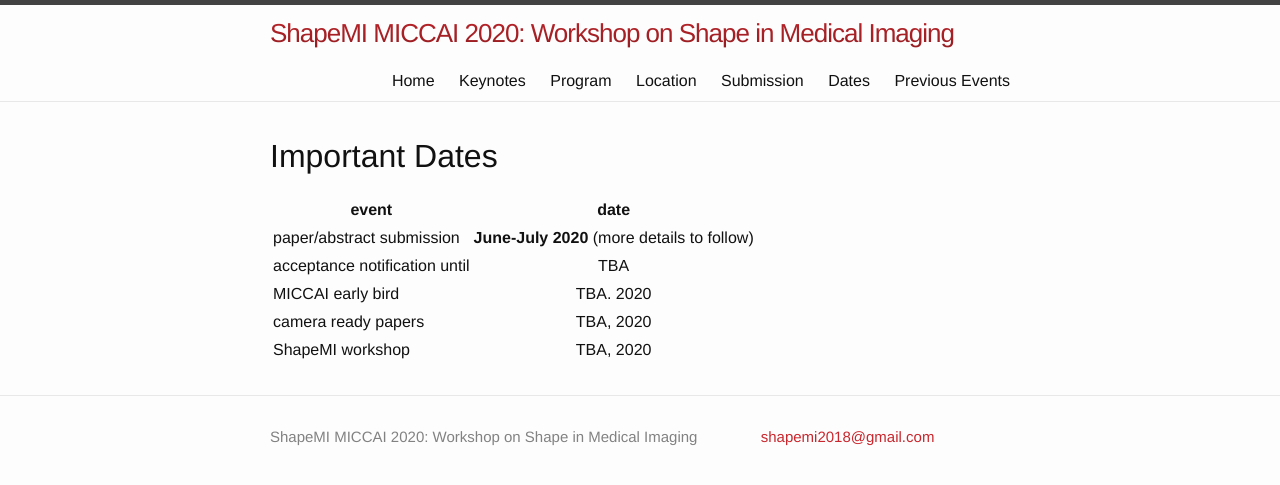
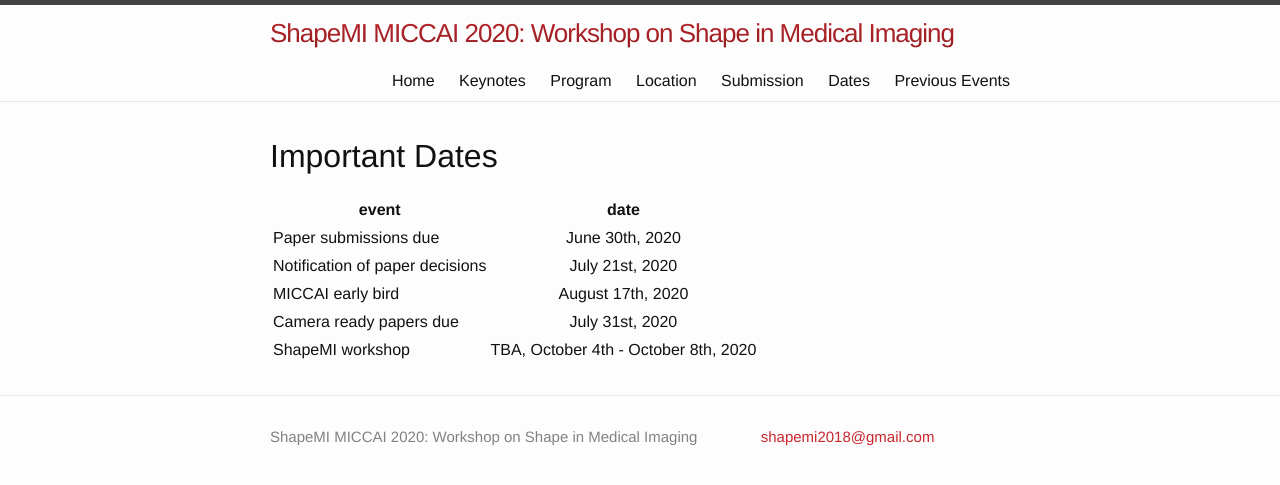
Before and after one commit to shapemi/shapemi2020, a Jekyll site: the page built from dates/index.md, in a window 1280 px wide. Shown: the top 485 px of the page. Built offline with Jekyll 4.4.1, drawn with Linux system fonts in a browser that asks for light colours.

Commit message:
ENH Update Dates

```diff
--- a/dates/index.md
+++ b/dates/index.md
@@ -8,8 +8,8 @@
 
 | event | date |
 |---|:---:|
-| paper/abstract submission | **June-July 2020** (more details to follow)  |
-| acceptance notification until | TBA |
-| MICCAI early bird | TBA. 2020 |
-| camera ready papers | TBA, 2020 |
-| ShapeMI workshop | TBA, 2020  |
+| Paper submissions due | June 30th, 2020 |
+| Notification of paper decisions | July 21st, 2020 |
+| MICCAI early bird | August 17th, 2020 |
+| Camera ready papers due | July 31st, 2020 |
+| ShapeMI workshop | TBA, October 4th - October 8th, 2020  |
```
